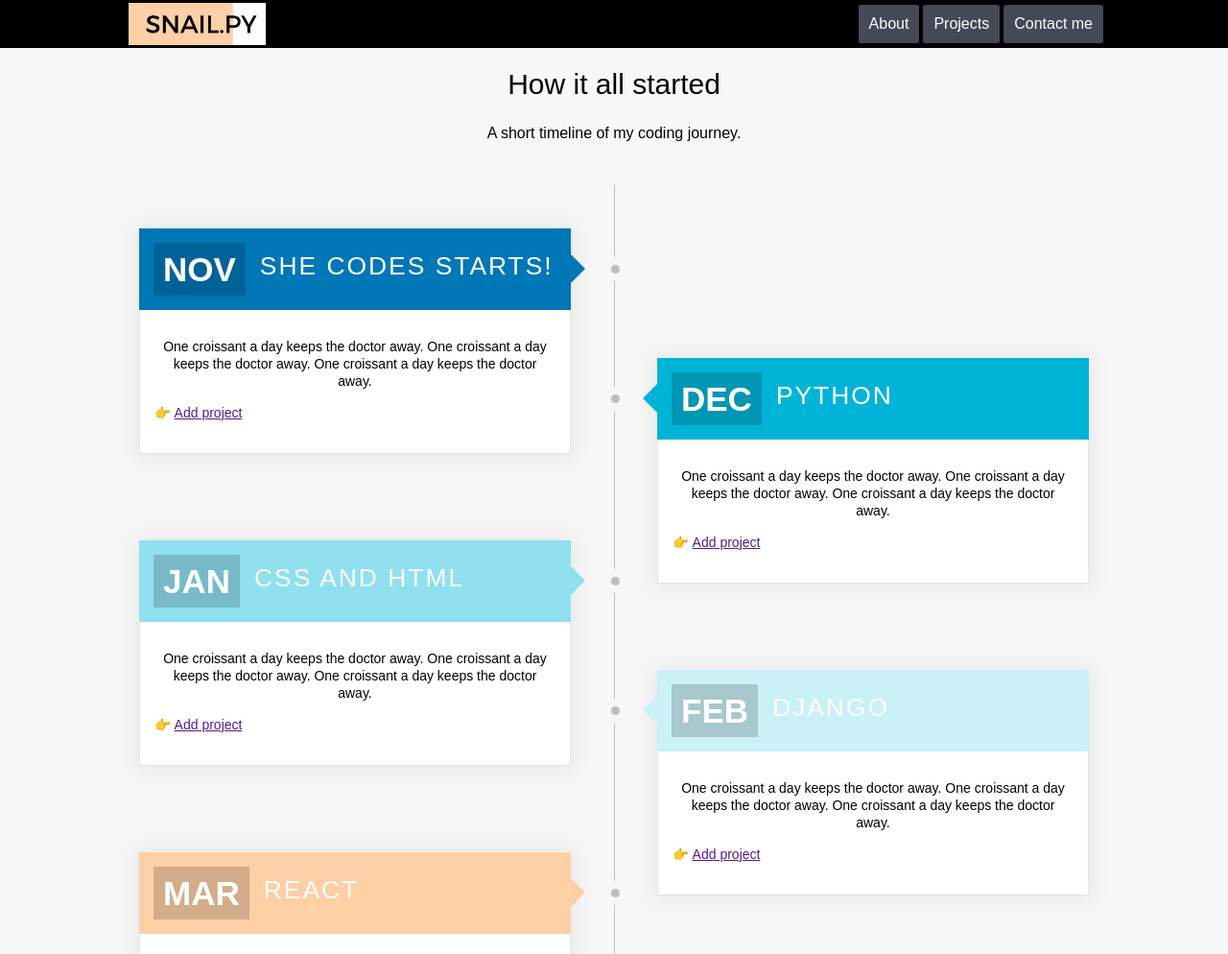
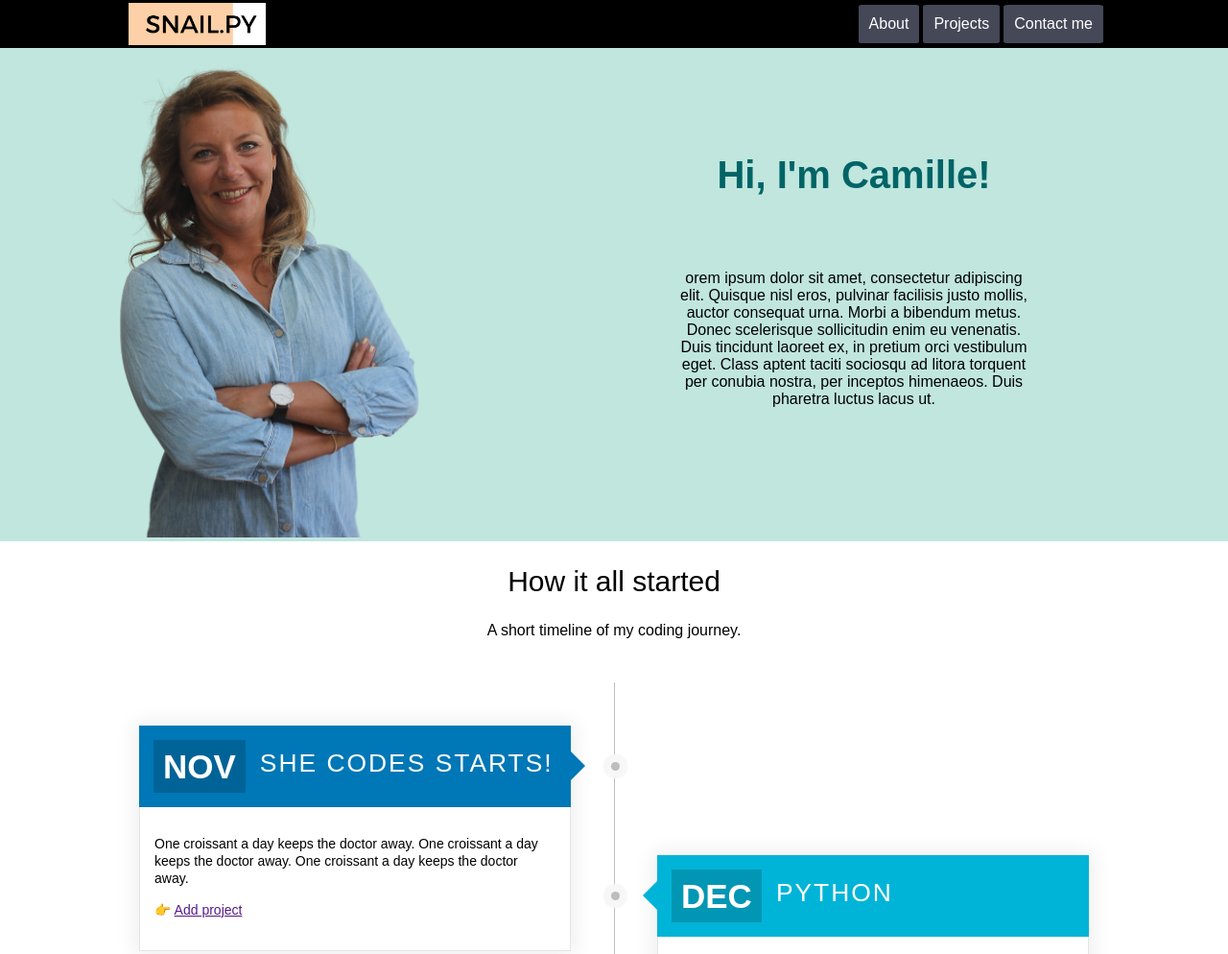
Before and after one commit to snail-Py/snail_py.github.io, a plain HTML site: page index.html in a window 1280 px wide. Shown: the top 994 px of the page at 96% size. Drawn offline with Linux system fonts and the light colour scheme.

Commit message:
Home page almost done

```diff
--- a/index.html
+++ b/index.html
@@ -14,7 +14,7 @@
             <!-- Creates a clickable logo -->
             <div class="logo">
                 <a href="index.html">
-                    <img src="images/Snail py - Camille le Goff logo.png" alt="Camille le Goff Logo"/>
+                    <img onclick="document.location.href='index.html'" src="images/Snail py - Camille le Goff logo.png" alt="Camille le Goff Logo"/>
                 </a>
             </div>
 
@@ -27,9 +27,23 @@
                 </div>
             </nav>
         </header>
-        <div class="main-content">
-        <section id=timeline>
-            <h1>How it all started</h1>
+
+    <div class="main-content"></div>
+
+        <div class="intro">
+            <div class="intro-left-part">
+                <img src="images/Camille le Goff - SEO Expert.png">
+            </div>
+
+            <div class="intro-right-part">
+                <h1>Hi, I'm Camille!</h1>
+                <p>orem ipsum dolor sit amet, consectetur adipiscing elit. Quisque nisl eros, pulvinar facilisis justo mollis, auctor consequat urna. Morbi a bibendum metus. Donec scelerisque sollicitudin enim eu venenatis. Duis tincidunt laoreet ex, in pretium orci vestibulum eget. Class aptent taciti sociosqu ad litora torquent
+                    per conubia nostra, per inceptos himenaeos. Duis pharetra luctus lacus ut.</p>
+            </div>
+        </div>
+
+       <section id=timeline>
+            <h2> How it all started</h2>
             <p class="leader">A short timeline of my coding journey.</p>
             <div class="demo-card-wrapper">
                 <div class="demo-card demo-card--step1">
@@ -100,4 +114,13 @@
             </div>
         </section>
         </div>
-</body>
+        <footer>
+            © Camille le Goff 2022
+            <br><a href="https://github.com/snail-Py">
+                <img src="images/github logo.png" alt="Snail-py on Github"/>
+            </a>
+            <a href="https://www.linkedin.com/in/camille-legoff/">
+                <img src="images/linkedin logo.png" alt="Camille le Goff on LinkedIn"/>
+            </a>
+        </footer>
+    </body>
--- a/styles.css
+++ b/styles.css
@@ -1,4 +1,3 @@
-
 * {
     font-family: 'Readex Pro', sans-serif;
 }
@@ -13,8 +12,22 @@ header {
     background-color:black;
     overflow: hidden;
     position: fixed;
+    z-index: 99;
     top: 0;
     width: 100%;
+}
+
+footer {
+    height: 100%;
+    background-color:#FDCFA5;
+    font-size: 12px;
+    flex-wrap: flex;
+    text-align: center;
+    padding: 10px;
+}
+
+footer img {
+    height:50px;
 }
 
 .logo {
@@ -23,6 +36,7 @@ header {
     top: 0;
     width: 100%;
     margin-left: 10%;
+
 
 }
 .logo img, .logo a {
@@ -60,7 +74,7 @@ nav a {
     border-radius:5%;
 }
 
-  nav a:hover {
+nav a:hover {
     border: solid;
     border-color:white;
     border-radius:5%;
@@ -69,18 +83,41 @@ nav a {
     font-weight: bold;
   }
 
-h1 {
-    font-size: 30px;
-    font-weight: 100;
-}
-
 .main-content {
     color:black;
     background-color: #f7f7f7;
     text-align: center;
-    padding: 16px;
     margin-top: 30px;
-    height: 1500px;
+    height: 100%;
+}
+
+.intro {
+  display: flex;
+  align-items: center;
+  background-color: #C0E6DE;
+  padding-top:30px;
+}
+
+.intro p {
+  text-align: center;
+  padding: 50px;
+  padding-left: 200px;
+  padding-right: 200px;
+}
+
+h1 {
+    font-size: 40px;
+    font-weight: 100;
+    text-align: center;
+    color: #006466;
+    font-weight: bold;
+}
+
+h2 {
+  font-size: 30px;
+  font-weight: 300;
+  text-align: center;
+
 }
 
 /* Attempt at styling the timeline  */
```
Also changed, not shown: about.html (+11 -2 lines), contact.html (+14 -1 lines), projects.html (+13 -1 lines), images/Camille le Goff - SEO Expert.png (added), images/github logo.png (added), images/linkedin logo.png (added).
